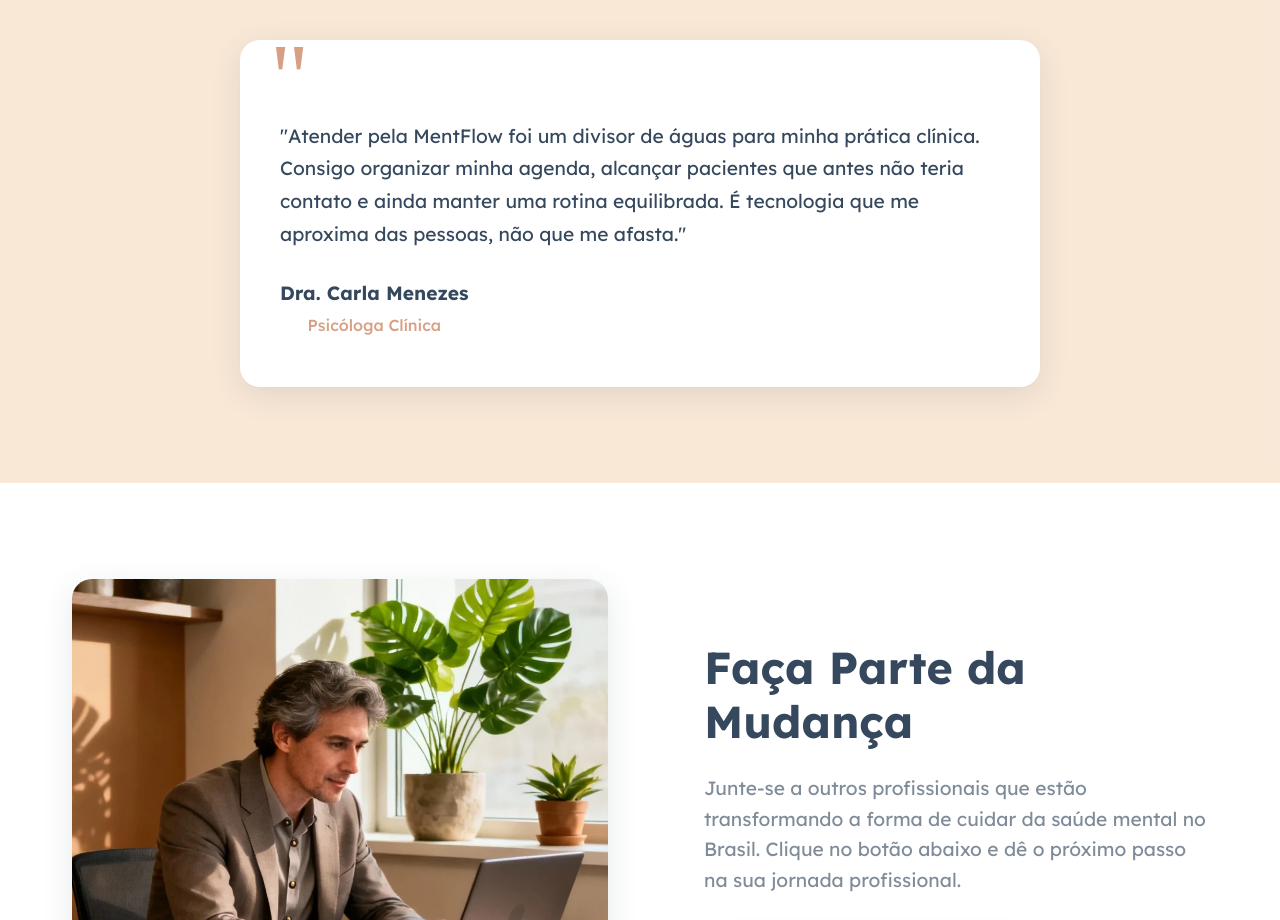
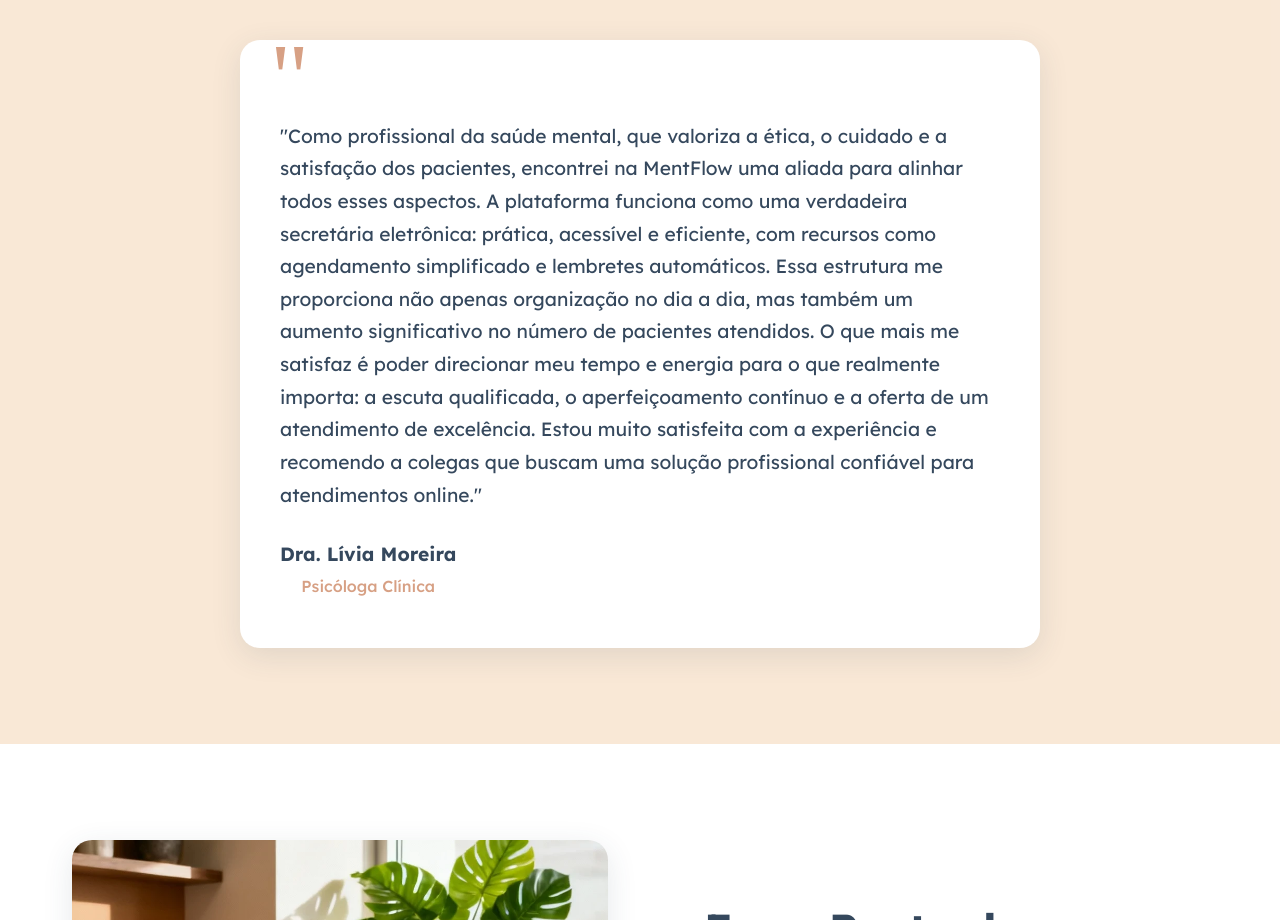
Before and after one commit to Freelings-Co/mentflow, a React (Vite) app: page /especialistas in a window 1280 px wide. Shown: the part 3100-4020 px from the top of the page. Built offline with nearby package versions, Linux system fonts and the light colour scheme; a web font is replaced by a local one.

Commit message:
depoimento e descrição Dra Lívia

```diff
--- a/src/pages/Especialistas.jsx
+++ b/src/pages/Especialistas.jsx
@@ -498,13 +498,15 @@
                             <div className="depoimento-card">
                                 <div className="depoimento-content">
                                     <p className="depoimento-text">
-                                        "Atender pela MentFlow foi um divisor de águas para minha prática clínica. Consigo organizar minha agenda,
-                                        alcançar pacientes que antes não teria contato e ainda manter uma rotina equilibrada. É tecnologia que me
-                                        aproxima das pessoas, não que me afasta."
+                                        "Como profissional da saúde mental, que valoriza a ética, o cuidado e a satisfação dos pacientes, encontrei na MentFlow uma aliada para alinhar todos esses aspectos.
+
+A plataforma funciona como uma verdadeira secretária eletrônica: prática, acessível e eficiente, com recursos como agendamento simplificado e lembretes automáticos. Essa estrutura me proporciona não apenas organização no dia a dia, mas também um aumento significativo no número de pacientes atendidos.
+
+O que mais me satisfaz é poder direcionar meu tempo e energia para o que realmente importa: a escuta qualificada, o aperfeiçoamento contínuo e a oferta de um atendimento de excelência. Estou muito satisfeita com a experiência e recomendo a colegas que buscam uma solução profissional confiável para atendimentos online."
                                     </p>
                                     <div className="depoimento-author">
                                         <div className="author-info">
-                                            <h4 className="author-name">Dra. Carla Menezes</h4>
+                                            <h4 className="author-name">Dra. Lívia Moreira</h4>
                                             <p className="author-role">Psicóloga Clínica</p>
                                         </div>
                                     </div>
--- a/src/pages/Landing.jsx
+++ b/src/pages/Landing.jsx
@@ -527,9 +527,11 @@
                 status: "Seg à Sexta",
                 badge: "Mais Procurada",
                 linkAgendamento: "https://agendarconsulta.com/new/perfil/sr-livia-moreira-1757694224#location",
-                descricao: "Especialista em terapia cognitivo-comportamental com mais de 7 anos de experiência. Atua principalmente com ansiedade, depressão e transtornos do humor, oferecendo um ambiente acolhedor e técnicas comprovadas para o desenvolvimento pessoal.",
+                descricao: `Pós graduada em Psicologia Aplicada e Especialista em Terapia Cognitivo Comportamental. Há mais de 8 anos acompanhando pessoas em sua jornada e contribuindo de forma positiva.
+Através de uma escuta acolhedora, te ensino a cuidar da sua criança interior e a lidar de maneira mais leve com os conflitos e desafios da vida.
+Buscar ajuda não é sinal de fraqueza, mas de coragem. Agende sua sessão!`,
                 formacao: "CRP 1110799 • Pós graduação em Psicologia Aplicada - Universidade do Minho",
-                especialidades: ["Ansiedade", "Depressão", "TCC", "Terapia de Casal"],
+                especialidades: ["Ansiedade", "Depressão", "Transtorno de Personalidade", "Autoconhecimento", "Autoestima", "Traumas de infância", "Transtorno do Pânico", "Fobias"],
                 metodologia: "Abordagem humanizada focada no autoconhecimento e desenvolvimento de estratégias práticas para o dia a dia.",
                 experiencia: "7+ anos",
                 sessoes: "500+ sessões"
```
